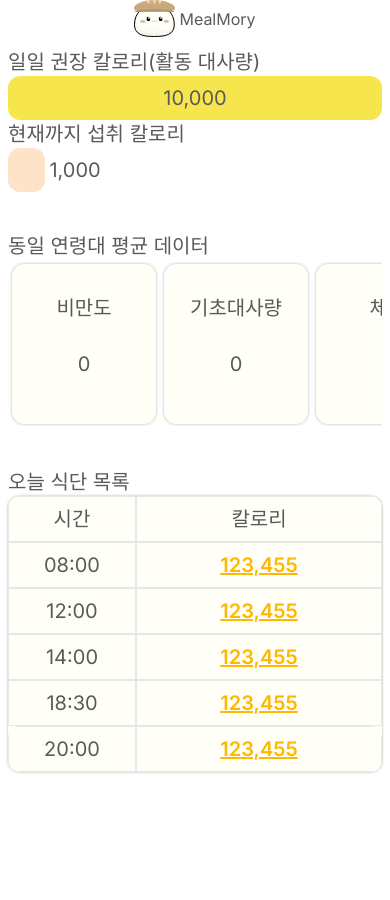
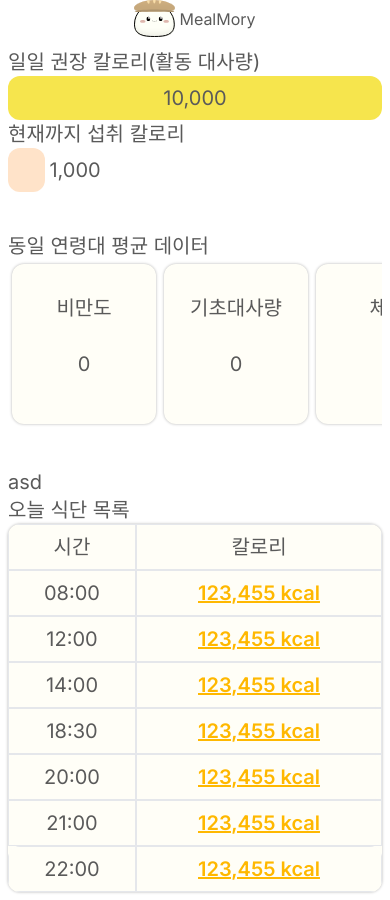
Before and after one commit to mealmory/mealmory_fe, a Next.js app: page /home in a window 390 px wide. Before the commit the page ends 844 px from the top, so only its background shows below. Built offline with nearby package versions, Linux system fonts and the light colour scheme.

Commit message:
section component 추가

```diff
--- a/src/app/home/page.tsx
+++ b/src/app/home/page.tsx
@@ -1,5 +1,6 @@
 import DataCard from "@/components/DataCard";
 import { MAIN_LABELS } from "@/constants/mainConstants";
+import { ReactNode } from "react";
 
 export default async function Home() {
   const data = {
@@ -20,12 +21,14 @@ export default async function Home() {
     [`14:00`]: 123455,
     [`18:30`]: 123455,
     [`20:00`]: 123455,
+    [`21:00`]: 123455,
+    [`22:00`]: 123455,
   };
   const { caloryData, avg } = MAIN_LABELS;
 
   return (
-    <div className="w-full h-full p-2 flex flex-col gap-10">
-      <div className="w-full">
+    <div className="w-full min-h-screen h-max p-2 flex flex-col gap-10 overflow-visible">
+      <Section>
         {Object.keys(caloryData).map((key) => {
           const target = key as keyof typeof caloryData;
           const percent =
@@ -41,28 +44,28 @@ export default async function Home() {
             />
           );
         })}
-      </div>
-      <div className="w-full">
-        <p>동일 연령대 평균 데이터</p>
+      </Section>
+      <Section titleHeader="동일 연령대 평균 데이터">
         <div className="flex items-center gap-2 overflow-x-scroll p-1 scroll-hide">
           {Object.keys(avg).map((key) => {
             const target = key as keyof typeof avg;
             return (
               <DataCard
                 key={target}
-                className="basis-36 flex-grow flex-shrink-0 flex-col p-2 h-40 gap-3 justify-center items-center"
+                className="basis-36 flex-grow flex-shrink-0 flex-col p-2 h-40 gap-3 justify-center items-center rounded-xl"
                 labelClass="-translate-y-4"
                 label={avg[target]}
-                value={data.avg[target]}
+                value={data.avg[target].toString()}
               />
             );
           })}
         </div>
-      </div>
-      <div className="w-full flex-1">
-        <p>오늘 식단 목록</p>
-        <div className="flex h-full flex-col sm:flex-row bg-cusbanana rounded-xl shadow-border sm:gap-2 sm:bg-inherit sm:py-1 sm:shadow-none sm:w-full sm:flex-wrap sm:content-center">
-          <div className="flex sm:hidden rounded-t-xl overflow-hidden">
+      </Section>
+      <div className="w-full min-h-full h-max sm:flex-1 sm:flex flex-row">
+        <Section>asd</Section>
+        <Section titleHeader="오늘 식단 목록" className="">
+          <div className="flex h-full flex-col bg-cusbanana rounded-xl shadow-border ">
+            <div className="flex rounded-t-xl overflow-hidden">
               <p className="max-w-32 w-full text-center border text-xl p-2">
                 시간
               </p>
@@ -70,29 +73,46 @@ export default async function Home() {
             </div>
             {Object.keys(mealPlanList).map((key, i, arr) => {
               const target = key as keyof typeof mealPlanList;
-            const textClass =
-              "w-full h-full text-center border p-2 sm:border-none";
+              const textClass = "w-full h-full text-center border p-2 ";
               return (
                 <DataCard
                   key={target}
                   label={target}
-                value={mealPlanList[target]}
+                  value={mealPlanList[target].toLocaleString() + " kcal"}
                   className={
-                  "flex-1 flex-row items-center shadow-none rounded-none sm:shadow-border sm:rounded-xl sm:basis-72 sm:flex-1 sm:h-44 sm:justify-center" +
+                    "flex-1 flex-row items-center shadow-none " +
                     (i === arr.length - 1
-                    ? " rounded-b-xl overflow-hidden sm:overflow-auto"
+                      ? " rounded-b-xl overflow-hidden "
                       : "")
                   }
                   labelClass={`max-w-32 ${textClass}`}
-                valueClass={`font-semibold sm:-translate-y-6 underline text-cusorange cursor-pointer ${textClass}`}
+                  valueClass={`font-semibold underline text-cusorange cursor-pointer ${textClass}`}
                 />
               );
             })}
           </div>
+        </Section>
       </div>
     </div>
   );
 }
+
+const Section = ({
+  children,
+  titleHeader,
+  className,
+}: {
+  children: ReactNode;
+  titleHeader?: string;
+  className?: string;
+}) => {
+  return (
+    <div className={"w-full " + (className ?? "")}>
+      {titleHeader && <p>{titleHeader}</p>}
+      {children}
+    </div>
+  );
+};
 
 const CaloryBar = ({
   percent,
```
Lines whose indentation alone changed are shown as unchanged.
